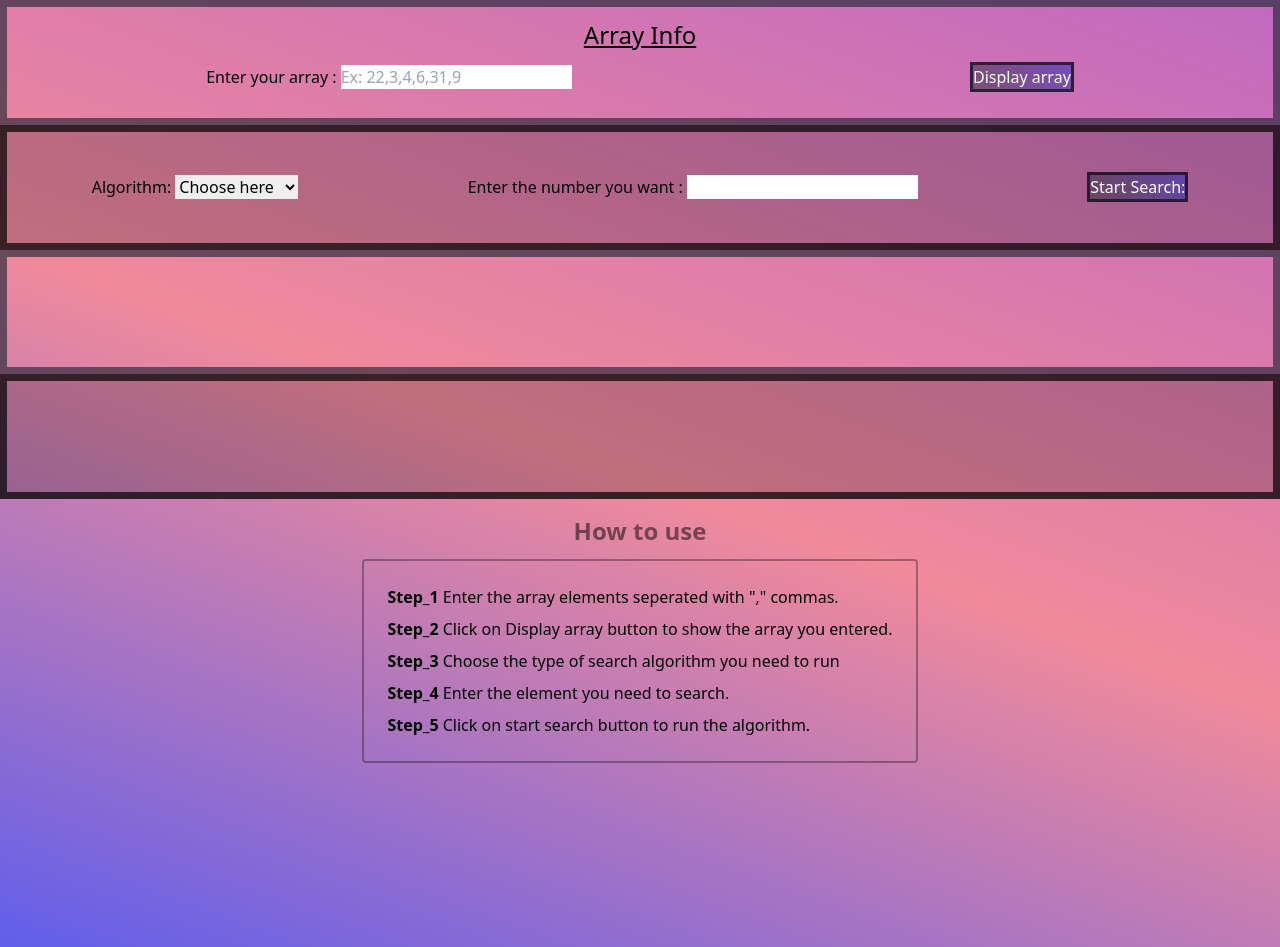
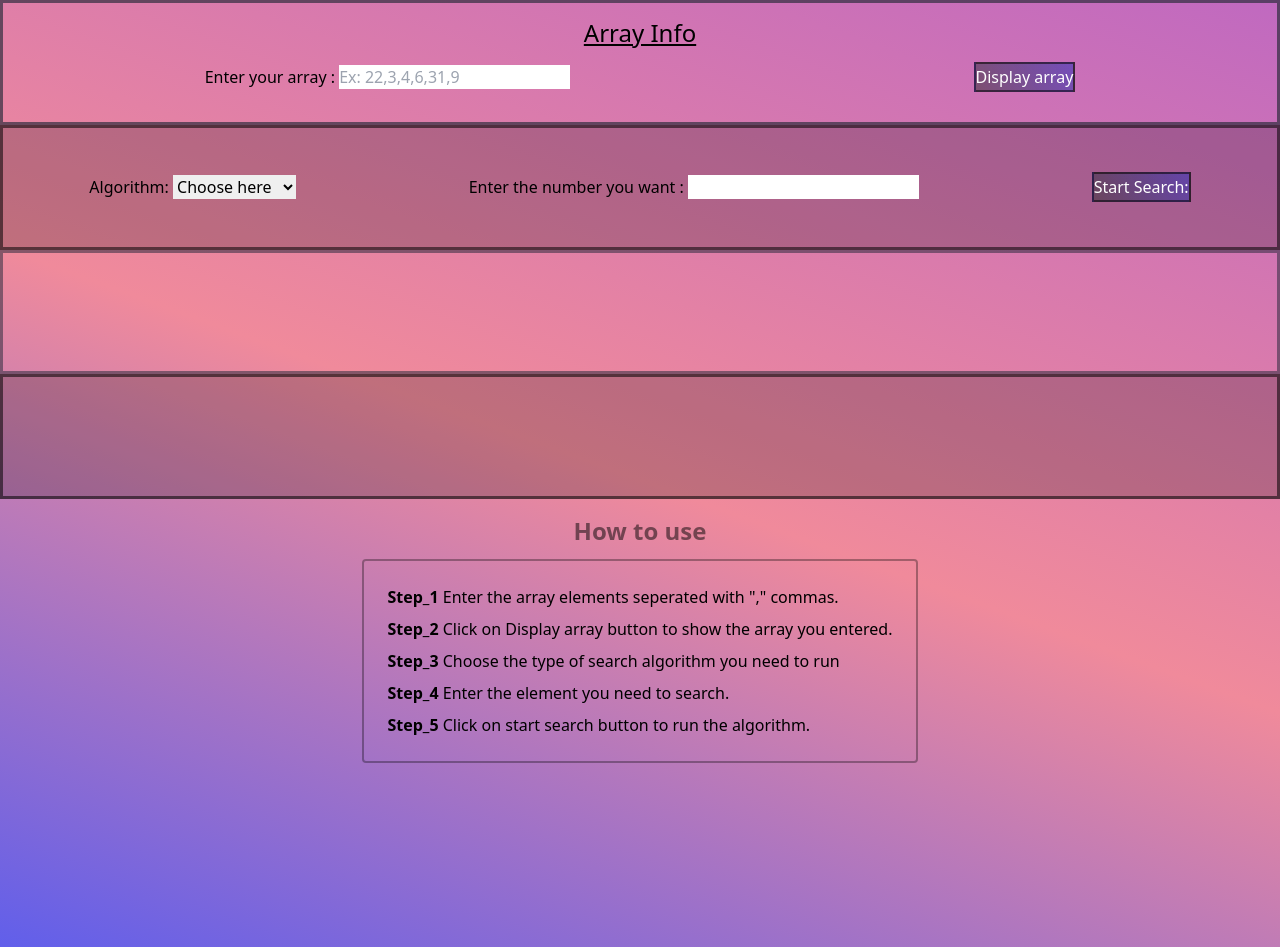
Before and after one commit to sushantsharma08/Search_Algorithm, a plain HTML site: page index.html in a window 1280 px wide. Shown: the top 947 px of the page. Drawn offline with nearby package versions, Linux system fonts and the light colour scheme.

Commit message:
Update index.css

```diff
--- a/index.css
+++ b/index.css
@@ -12,19 +12,19 @@ body{
     justify-content: space-around;
     height: 13%;
     align-items: center;
-    border: 7px solid rgba(0, 0, 0, 0.7);
+    border: 3px solid rgba(0, 0, 0, 0.54);
     background-color: rgba(2, 2, 2, .2);
 }
 .button{
     height: 30px;
     width: max-content;
-    border: 3px solid rgba(0, 0, 0, 0.618);
+    border: 2px solid rgba(0, 0, 0, 0.54);
     background: linear-gradient(60deg, rgba(48, 45, 45, 0.507), rgba(50, 50, 187, 0.562));
     color: white;
 }
 #main{
     height: 13%;
-    border: 7px solid rgba(44, 44, 61, 0.685);
+    border: 3px solid rgba(44, 44, 61, 0.685);
 }
 #Txt{
     text-align: center;
@@ -42,7 +42,7 @@ body{
     justify-content: center;
     align-items: center;
     height: 13%;
-    border: 7px solid rgba(44, 44, 61, 0.685);
+    border: 3px solid rgba(44, 44, 61, 0.54);
 }
 .arraySpan{
     margin: 10px;
@@ -57,7 +57,7 @@ body{
     justify-content: center;
     align-items: center;
     height: 13%;
-    border: 7px solid rgba(0, 0, 0, 0.7);
+    border:3px solid rgba(0, 0, 0, 0.54);
     background-color: rgba(2, 2, 2, .2);
 }
 #resultTxt{
@@ -72,7 +72,7 @@ body{
     text-decoration: underline;
 }
 .sec{
-    height: 40%;
+    height: 48%;
 }
 /* .tag{
     margin: 3px;
```
